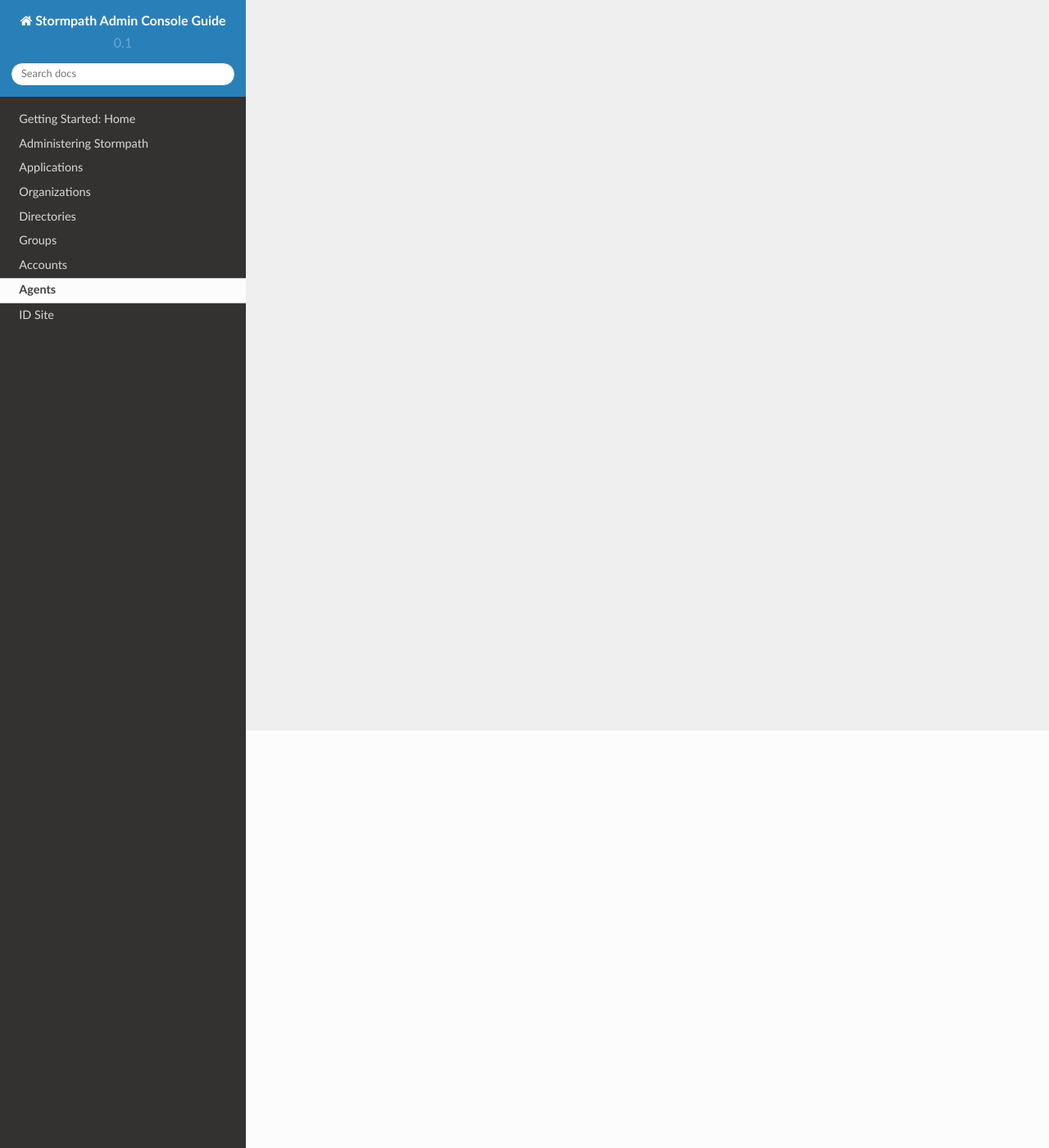
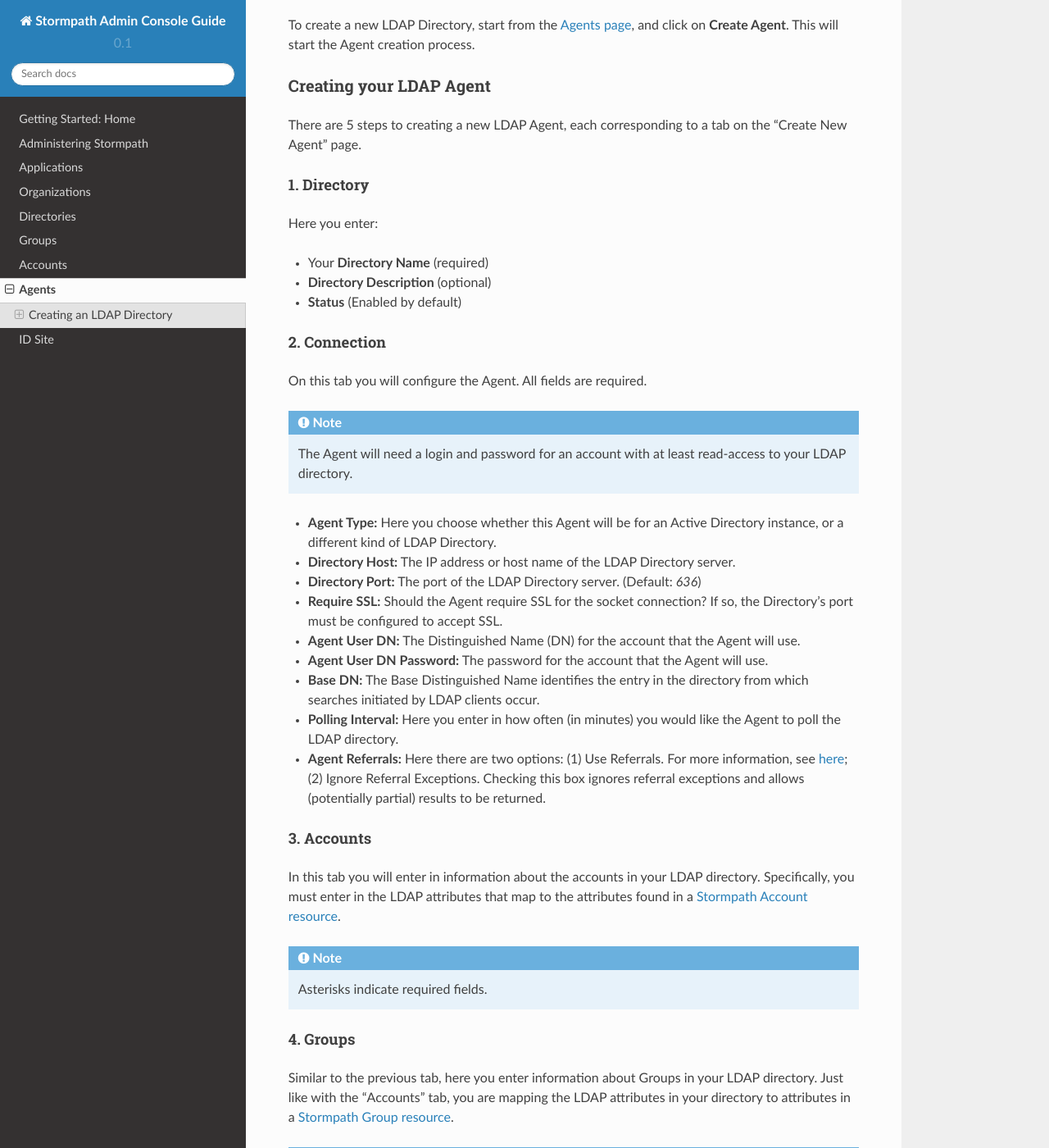
Before and after one commit to stormpath/stormpath-console-guide, a Sphinx documentation site: the page built from source/agents.rst, in a window 1280 px wide and 1400 px high, scrolled down 509 px. Shown: the whole window at 82% size. Built offline with Sphinx 7.4.7 and the Read the Docs theme 2.0.0, drawn with Linux system fonts in a browser that asks for light colours; some of the changed text lies outside the part shown.

Commit message:
Added Agents content

```diff
--- a/source/agents.rst
+++ b/source/agents.rst
@@ -4,4 +4,81 @@
 Agents
 ******
 
-Setting-up a new Agent / LDAP Directory
+The `Agents page <https://api.stormpath.com/ui2/index.html#/agents>`__ is for the creation and management of Stormpath LDAP Agents. The Stormpath LDAP Agent is a web application daemon that is installed locally. It maintains a connection out through your firewall, monitors your LDAP directories (including Active Directory), and pushes out any changes to Stormpath.
+
+LDAP Agents have a 1:1 relationship with LDAP Directories, so the creation of an LDAP Directory requires the creation of an LDAP Agent.
+
+On the main page you can see a list of existing LDAP Directories as well as their Agent statuses.
+
+- To create a new LDAP Directory and Agent, click the **Create Agent** button in the top right.
+- To edit an existing Agent, click **Edit** in the "Action" column.
+
+.. _agents-create:
+
+Creating an LDAP Directory
+=============================
+
+To create a new LDAP Directory, start from the `Agents page <https://api.stormpath.com/ui2/index.html#/agents>`__, and click on **Create Agent**. This will start the Agent creation process.
+
+Creating your LDAP Agent
+------------------------
+
+There are 5 steps to creating a new LDAP Agent, each corresponding to a tab on the "Create New Agent" page.
+
+1. Directory
+^^^^^^^^^^^^^^
+
+Here you enter:
+
+- Your **Directory Name** (required)
+- **Directory Description** (optional)
+- **Status** (Enabled by default)
+
+2. Connection
+^^^^^^^^^^^^^^
+
+On this tab you will configure the Agent. All fields are required.
+
+.. note::
+
+  The Agent will need a login and password for an account with at least read-access to your LDAP directory.
+
+- **Agent Type:** Here you choose whether this Agent will be for an Active Directory instance, or a different kind of LDAP Directory.
+- **Directory Host:** The IP address or host name of the LDAP Directory server.
+- **Directory Port:** The port of the LDAP Directory server. (Default: `636`)
+- **Require SSL:** Should the Agent require SSL for the socket connection? If so, the Directory's port must be configured to accept SSL.
+- **Agent User DN:** The Distinguished Name (DN) for the account that the Agent will use.
+- **Agent User DN Password:** The password for the account that the Agent will use.
+- **Base DN:** The Base Distinguished Name identifies the entry in the directory from which searches initiated by LDAP clients occur.
+- **Polling Interval:** Here you enter in how often (in minutes) you would like the Agent to poll the LDAP directory.
+- **Agent Referrals:** Here there are two options: (1) Use Referrals. For more information, see `here <https://technet.microsoft.com/en-us/library/cc978014.aspx>`__; (2) Ignore Referral Exceptions. Checking this box ignores referral exceptions and allows (potentially partial) results to be returned.
+
+3. Accounts
+^^^^^^^^^^^^^^
+
+In this tab you will enter in information about the accounts in your LDAP directory. Specifically, you must enter in the LDAP attributes that map to the attributes found in a `Stormpath Account resource <https://docs.stormpath.com/rest/product-guide/latest/reference.html#account>`__.
+
+.. note::
+
+  Asterisks indicate required fields.
+
+4. Groups
+^^^^^^^^^^^^^^
+
+Similar to the previous tab, here you enter information about Groups in your LDAP directory. Just like with the "Accounts" tab, you are mapping the LDAP attributes in your directory to attributes in a `Stormpath Group resource <https://docs.stormpath.com/rest/product-guide/latest/reference.html#group>`__.
+
+.. note::
+
+  Asterisks indicate required fields.
+
+5. Review
+^^^^^^^^^^^^^^
+
+On this tab you will see a summary of the information that you entered. If you need to change anything, you can click on the corresponding tab and edit that field.
+
+Once you have reviewed all the information, click **Create Agent**. You will now arrive on the "Installation" page.
+
+Installing Your LDAP Agent
+--------------------------
+
+Follow the instructions on the page here to download, configure and start your LDAP Agent.
```
